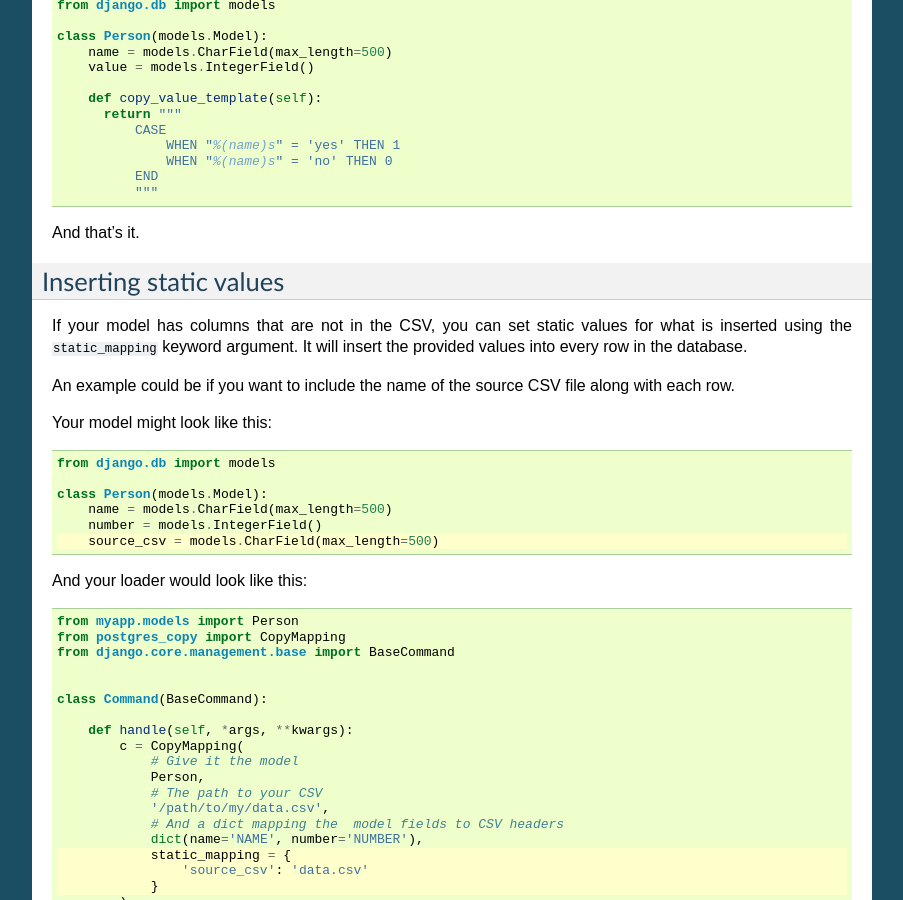
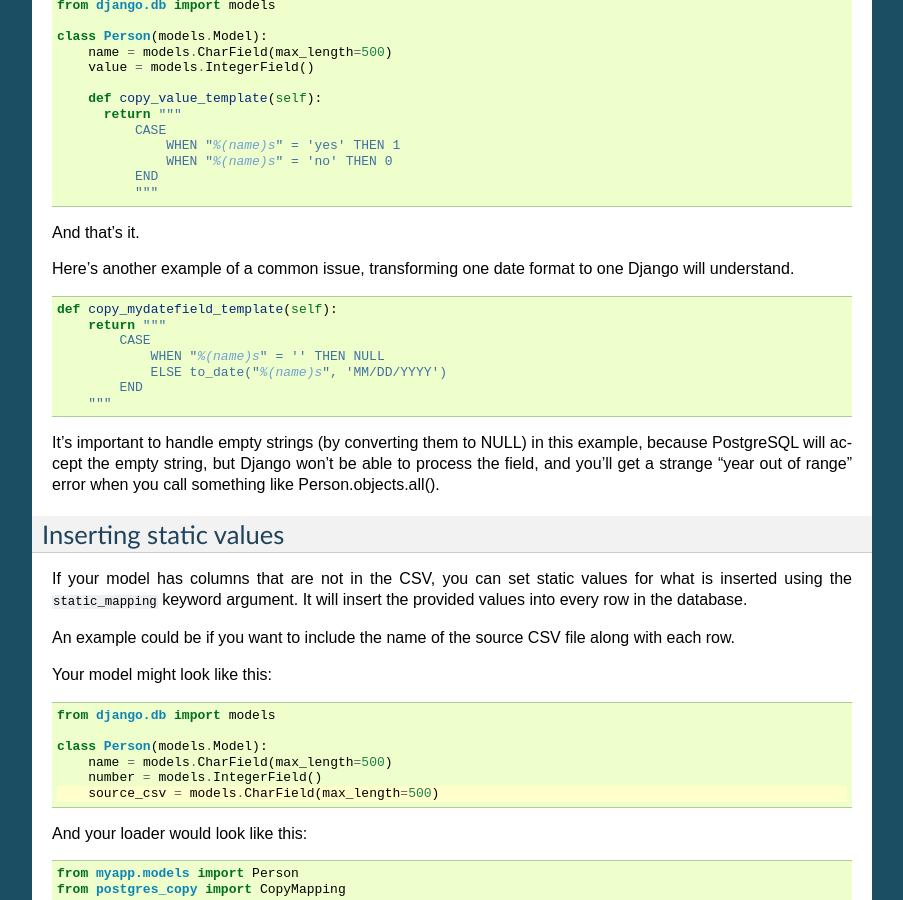
Before and after one commit to palewire/django-postgres-copy, a Sphinx documentation site: the page built from docs/index.rst, in a window 1280 px wide and 900 px high, scrolled down 4162 px. Shown: the whole window, without its empty margins (198-1101 px from the left). Built offline with Sphinx 7.4.7, drawn with Linux system fonts in a browser that asks for light colours.

Commit message:
Added example to docs showing date or null transformation.

```diff
--- a/docs/index.rst
+++ b/docs/index.rst
@@ -276,6 +276,19 @@ For the example above, the model might be modified to look like this.
 
 And that's it.
 
+Here's another example of a common issue, transforming one date format to one Django will understand.
+
+.. code-block:: python
+
+        def copy_mydatefield_template(self):
+            return """
+                CASE
+                    WHEN "%(name)s" = '' THEN NULL
+                    ELSE to_date("%(name)s", 'MM/DD/YYYY')
+                END
+            """
+
+It's important to handle empty strings (by converting them to NULL) in this example, because PostgreSQL will accept the empty string, but Django won't be able to process the field, and you'll get a strange "year out of range" error when you call something like Person.objects.all().
 
 Inserting static values
 -----------------------
```
